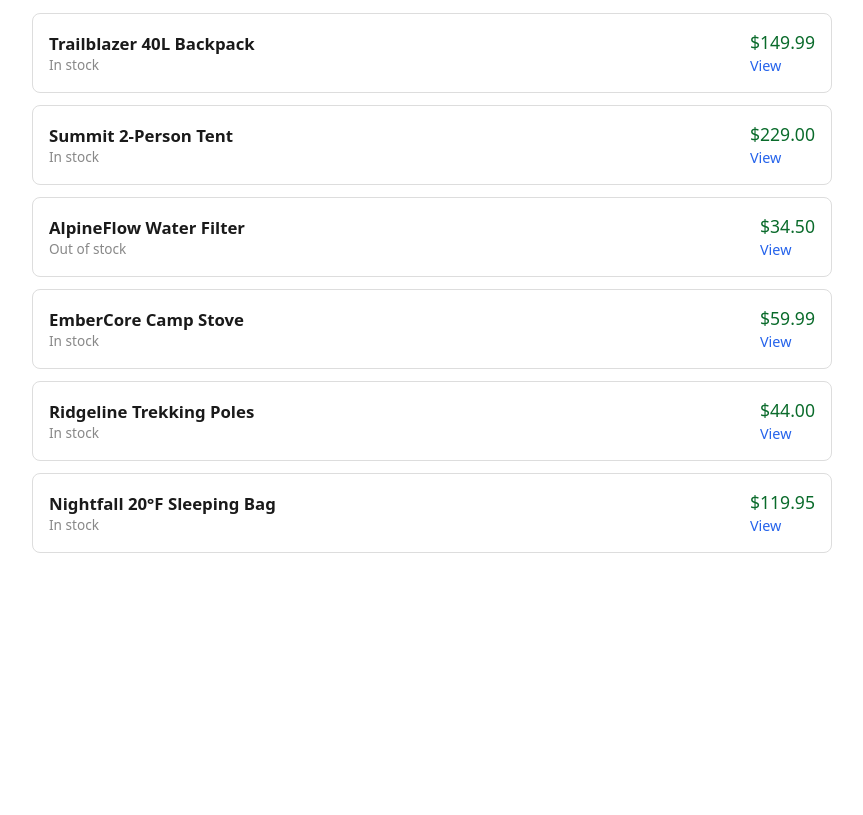
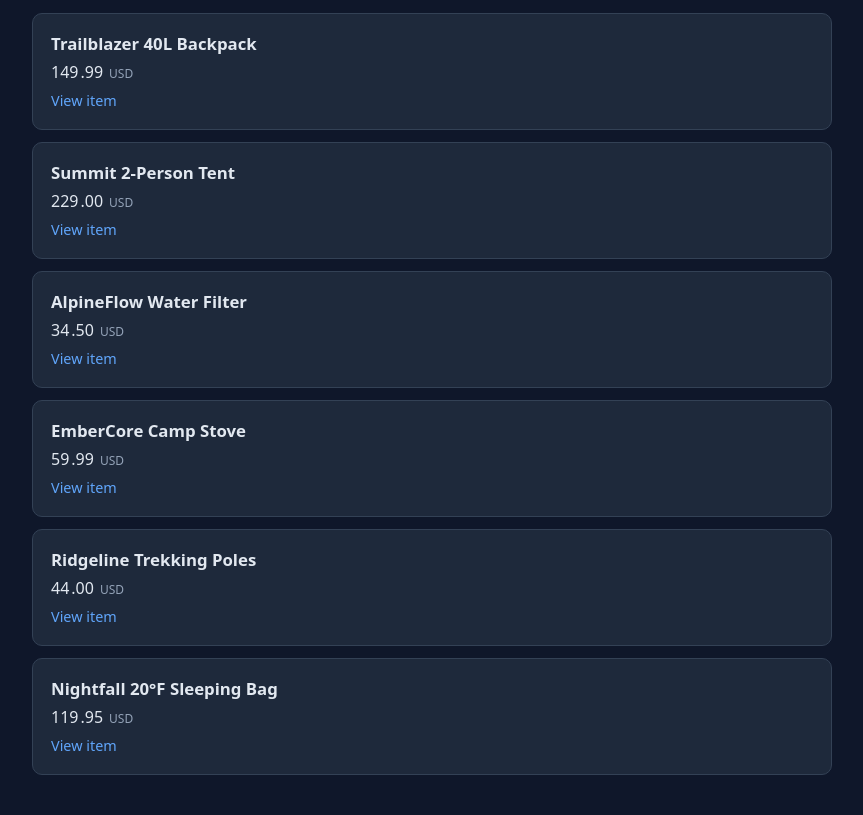
Before and after one commit to ommo007/webmend, a website: page demo-site/index.html in a window 1280 px wide. Shown: the part 112-927 px from the top of the page, without its empty margins (208-1071 px from the left). Before the commit the page ends 800 px from the top, so only its background shows below. Drawn offline with Linux system fonts and the light colour scheme.

Commit message:
Deploy layout v2 (screenshot capture)

```diff
--- a/demo-site/index.html
+++ b/demo-site/index.html
@@ -5,85 +5,60 @@
 <title>GearNest — Outdoor Gear Catalog</title>
 <meta name="viewport" content="width=device-width, initial-scale=1" />
 <style>
-  body { font-family: system-ui, sans-serif; max-width: 800px; margin: 40px auto; padding: 0 16px; color: #1a1a1a; }
+  body { font-family: system-ui, sans-serif; max-width: 800px; margin: 40px auto; padding: 0 16px; color: #1a1a1a; background: #0f172a; color: #e2e8f0; }
   h1 { margin-bottom: 4px; }
-  .subtitle { color: #666; margin-top: 0; }
-  .product-card { border: 1px solid #ddd; border-radius: 8px; padding: 16px; margin-bottom: 12px; display: flex; justify-content: space-between; align-items: center; }
-  .name { font-weight: 600; font-size: 1.05em; }
-  .price { font-size: 1.1em; color: #0a6b2b; }
-  .stock { font-size: 0.85em; color: #888; }
-  .details-link { text-decoration: none; color: #2563eb; font-size: 0.9em; }
+  .subtitle { color: #94a3b8; margin-top: 0; }
+  .item { border: 1px solid #334155; border-radius: 10px; padding: 18px; margin-bottom: 12px; background: #1e293b; }
+  .item-heading { margin: 0 0 6px 0; font-size: 1.05em; }
+  .cost { display: flex; align-items: baseline; gap: 2px; margin-bottom: 6px; }
+  .cost .currency-code { font-size: 0.75em; color: #94a3b8; margin-left: 4px; }
+  .cta a { text-decoration: none; color: #60a5fa; font-size: 0.9em; }
 </style>
 </head>
 <body>
 <h1>GearNest</h1>
-<p class="subtitle">Outdoor gear catalog — layout v1 (schema demo webmend/wemakedevs Scrape-Verse)</p>
+<p class="subtitle">Outdoor gear catalog — layout v2 (redesign, schema demo webmend/wemakedevs Scrape-Verse)</p>
 
-<div class="product-card" id="sku-1">
-  <div>
-    <div class="name">Trailblazer 40L Backpack</div>
-    <div class="stock">In stock</div>
-  </div>
-  <div>
-    <div class="price">$149.99</div>
-    <a class="details-link" href="#sku-1">View</a>
-  </div>
-</div>
+<!-- Redesign notes: name is now inside a nested span, price is split into
+     amount/cents/currency spans, and stock is a data attribute instead of
+     visible text — the kind of change that silently breaks CSS-selector
+     scrapers while the page still looks fine to a human. -->
 
-<div class="product-card" id="sku-2">
-  <div>
-    <div class="name">Summit 2-Person Tent</div>
-    <div class="stock">In stock</div>
-  </div>
-  <div>
-    <div class="price">$229.00</div>
-    <a class="details-link" href="#sku-2">View</a>
-  </div>
-</div>
+<article class="item" id="sku-1" data-availability="true">
+  <h3 class="item-heading"><span>Trailblazer 40L Backpack</span></h3>
+  <div class="cost"><span class="amount">149</span><span class="cents">.99</span><span class="currency-code">USD</span></div>
+  <div class="cta"><a href="#sku-1">View item</a></div>
+</article>
 
-<div class="product-card" id="sku-3">
-  <div>
-    <div class="name">AlpineFlow Water Filter</div>
-    <div class="stock">Out of stock</div>
-  </div>
-  <div>
-    <div class="price">$34.50</div>
-    <a class="details-link" href="#sku-3">View</a>
-  </div>
-</div>
+<article class="item" id="sku-2" data-availability="true">
+  <h3 class="item-heading"><span>Summit 2-Person Tent</span></h3>
+  <div class="cost"><span class="amount">229</span><span class="cents">.00</span><span class="currency-code">USD</span></div>
+  <div class="cta"><a href="#sku-2">View item</a></div>
+</article>
 
-<div class="product-card" id="sku-4">
-  <div>
-    <div class="name">EmberCore Camp Stove</div>
-    <div class="stock">In stock</div>
-  </div>
-  <div>
-    <div class="price">$59.99</div>
-    <a class="details-link" href="#sku-4">View</a>
-  </div>
-</div>
+<article class="item" id="sku-3" data-availability="false">
+  <h3 class="item-heading"><span>AlpineFlow Water Filter</span></h3>
+  <div class="cost"><span class="amount">34</span><span class="cents">.50</span><span class="currency-code">USD</span></div>
+  <div class="cta"><a href="#sku-3">View item</a></div>
+</article>
 
-<div class="product-card" id="sku-5">
-  <div>
-    <div class="name">Ridgeline Trekking Poles</div>
-    <div class="stock">In stock</div>
-  </div>
-  <div>
-    <div class="price">$44.00</div>
-    <a class="details-link" href="#sku-5">View</a>
-  </div>
-</div>
+<article class="item" id="sku-4" data-availability="true">
+  <h3 class="item-heading"><span>EmberCore Camp Stove</span></h3>
+  <div class="cost"><span class="amount">59</span><span class="cents">.99</span><span class="currency-code">USD</span></div>
+  <div class="cta"><a href="#sku-4">View item</a></div>
+</article>
 
-<div class="product-card" id="sku-6">
-  <div>
-    <div class="name">Nightfall 20°F Sleeping Bag</div>
-    <div class="stock">In stock</div>
-  </div>
-  <div>
-    <div class="price">$119.95</div>
-    <a class="details-link" href="#sku-6">View</a>
-  </div>
-</div>
+<article class="item" id="sku-5" data-availability="true">
+  <h3 class="item-heading"><span>Ridgeline Trekking Poles</span></h3>
+  <div class="cost"><span class="amount">44</span><span class="cents">.00</span><span class="currency-code">USD</span></div>
+  <div class="cta"><a href="#sku-5">View item</a></div>
+</article>
+
+<article class="item" id="sku-6" data-availability="true">
+  <h3 class="item-heading"><span>Nightfall 20°F Sleeping Bag</span></h3>
+  <div class="cost"><span class="amount">119</span><span class="cents">.95</span><span class="currency-code">USD</span></div>
+  <div class="cta"><a href="#sku-6">View item</a></div>
+</article>
 
 </body>
 </html>
```
